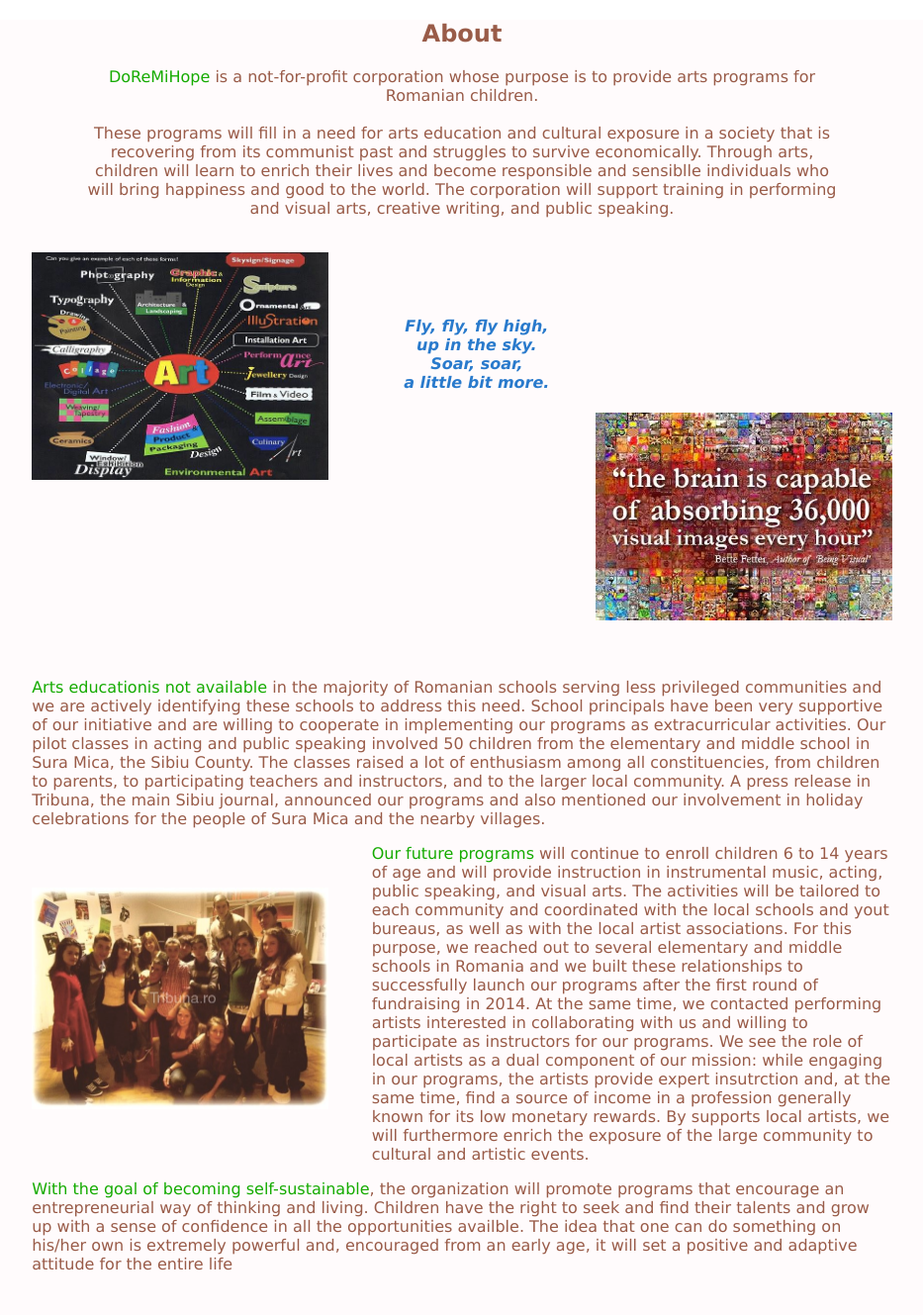
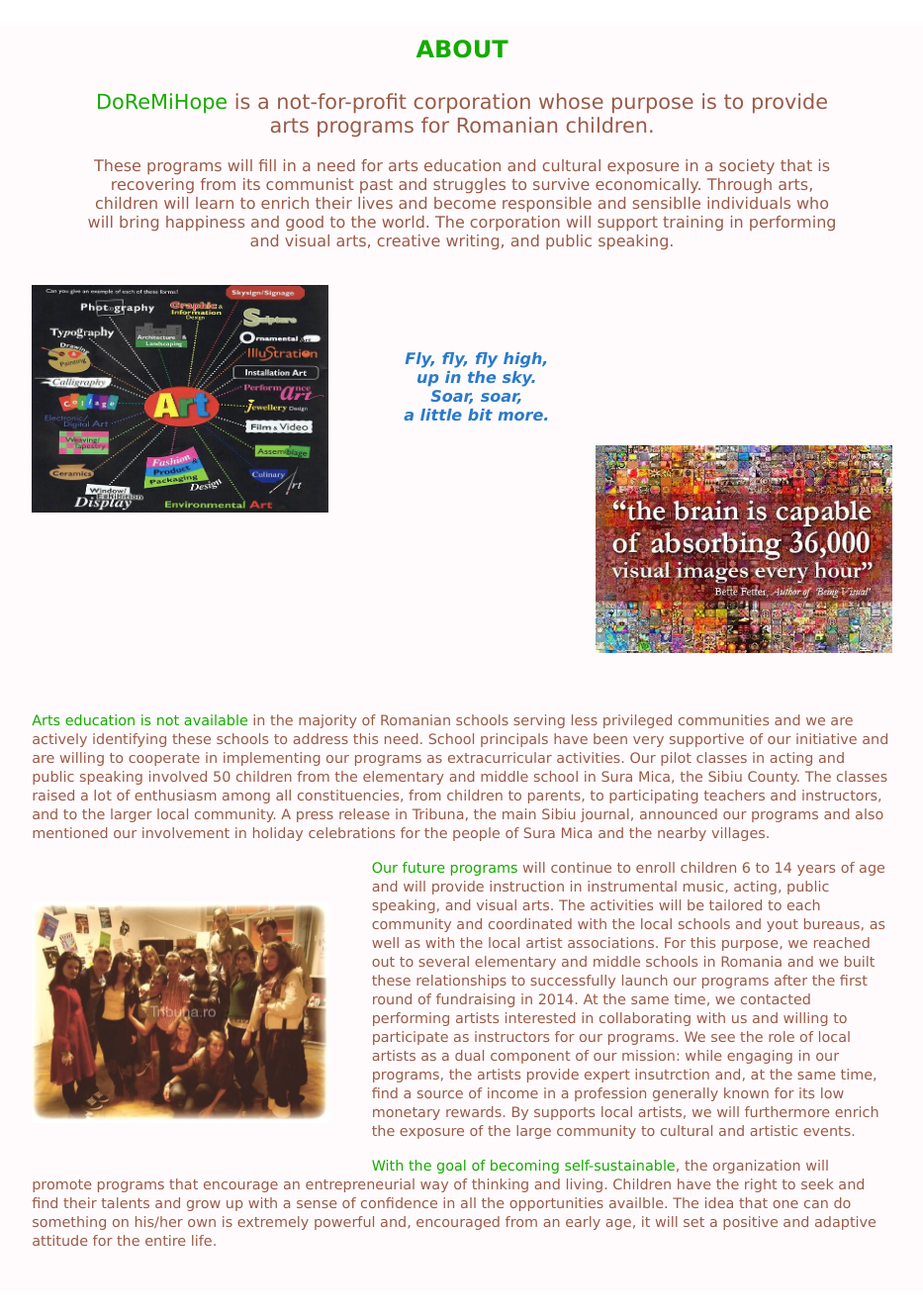
Before and after one commit to juljoseph33/DoReMiHope, a PHP site: page /about.php in a window 1280 px wide. Shown: the part 83-1412 px from the top of the page at 99% size, without its empty margins (173-1106 px from the left). After the commit the page ends 1343 px from the top, so only its background shows below. Run offline with PHP 8.4, Linux system fonts and the light colour scheme.

Commit message:
changed some little things

```diff
--- a/about.php
+++ b/about.php
@@ -12,10 +12,10 @@
 		<div class="menu"><?php include './menu.php';?></div>
 	</div>
 	<div id="about">
-		<h2>About</h2>
+		<h2>ABOUT</h2>
 		<p id="aboutIntro">
-			<span class="green">DoReMiHope</span> is a not-for-profit corporation whose purpose is to provide arts programs for Romanian children.<br><br>
-			These programs will fill in a need for arts education and cultural exposure in a society that is recovering from its communist past and struggles to survive economically. Through arts, children will learn to enrich their lives and become responsible and sensiblle individuals who will bring happiness and good to the world. The corporation will support training in performing and visual arts, creative writing, and public speaking.
+			<span id="big"><span class="green">DoReMiHope</span> is a not-for-profit corporation whose purpose is to provide arts programs for Romanian children.</span><br><br>
+			<span id="middle">These programs will fill in a need for arts education and cultural exposure in a society that is recovering from its communist past and struggles to survive economically. Through arts, children will learn to enrich their lives and become responsible and sensiblle individuals who will bring happiness and good to the world. The corporation will support training in performing and visual arts, creative writing, and public speaking.</span>
 		</p><br>
 		<div id="artPic"><img src="Img/artPic.png" alt="Art"></div>
 		<div id="quote">
@@ -28,14 +28,14 @@
 		<br><br>
 		<div id="aboutText">
 			<p>
-				<span class="green">Arts educationis not available</span> in the majority of Romanian schools serving less privileged communities and we are actively identifying these schools to address this need. School principals have been very supportive of our initiative and are willing to cooperate in implementing our programs as extracurricular activities. Our pilot classes in acting and public speaking involved 50 children from the elementary and middle school in Sura Mica, the Sibiu County. The classes raised a lot of enthusiasm among all constituencies, from children to parents, to participating teachers and instructors, and to the larger local community. A press release in Tribuna, the main Sibiu journal, announced our programs and also mentioned our involvement in holiday celebrations for the people of Sura Mica and the nearby villages.
+				<span id="small"><span class="green">Arts education is not available</span> in the majority of Romanian schools serving less privileged communities and we are actively identifying these schools to address this need. School principals have been very supportive of our initiative and are willing to cooperate in implementing our programs as extracurricular activities. Our pilot classes in acting and public speaking involved 50 children from the elementary and middle school in Sura Mica, the Sibiu County. The classes raised a lot of enthusiasm among all constituencies, from children to parents, to participating teachers and instructors, and to the larger local community. A press release in Tribuna, the main Sibiu journal, announced our programs and also mentioned our involvement in holiday celebrations for the people of Sura Mica and the nearby villages.</span>
 			</p>
 			<div id="groupPic"><img src="Img/groupPic.png" alt="GroupPic"></div>
 			<p>
-				<span class="green">Our future programs</span> will continue to enroll children 6 to 14 years of age and will provide instruction in instrumental music, acting, public speaking, and visual arts. The activities will be tailored to each community and coordinated with the local schools and yout bureaus, as well as with the local artist associations. For this purpose, we reached out to several elementary and middle schools in Romania and we built these relationships to successfully launch our programs after the first round of fundraising in 2014. At the same time, we contacted performing artists interested in collaborating with us and willing to participate as instructors for our programs. We see the role of local artists as a dual component of our mission: while engaging in our programs, the artists provide expert insutrction and, at the same time, find a source of income in a profession generally known for its low monetary rewards. By supports local artists, we will furthermore enrich the exposure of the large community to cultural and artistic events.
+				<span id="small"><span class="green">Our future programs</span> will continue to enroll children 6 to 14 years of age and will provide instruction in instrumental music, acting, public speaking, and visual arts. The activities will be tailored to each community and coordinated with the local schools and yout bureaus, as well as with the local artist associations. For this purpose, we reached out to several elementary and middle schools in Romania and we built these relationships to successfully launch our programs after the first round of fundraising in 2014. At the same time, we contacted performing artists interested in collaborating with us and willing to participate as instructors for our programs. We see the role of local artists as a dual component of our mission: while engaging in our programs, the artists provide expert insutrction and, at the same time, find a source of income in a profession generally known for its low monetary rewards. By supports local artists, we will furthermore enrich the exposure of the large community to cultural and artistic events.</span>
 			</p>
 			<p>
-				<span class="green">With the goal of becoming self-sustainable</span>, the organization will promote programs that encourage an entrepreneurial way of thinking and living. Children have the right to seek and find their talents and grow up with a sense of confidence in all the opportunities availble. The idea that one can do something on his/her own is extremely powerful and, encouraged from an early age, it will set a positive and adaptive attitude for the entire life
+				<span id="small"><span class="green">With the goal of becoming self-sustainable</span>, the organization will promote programs that encourage an entrepreneurial way of thinking and living. Children have the right to seek and find their talents and grow up with a sense of confidence in all the opportunities availble. The idea that one can do something on his/her own is extremely powerful and, encouraged from an early age, it will set a positive and adaptive attitude for the entire life.</span>
 			</p>
 		</div>
 	</div>
--- a/media.php
+++ b/media.php
@@ -43,7 +43,7 @@
 				</td>
 				<td>
 					<div id="figure5"><figure>
-						<img src="Img/houses.jpg" alt="fig5">
+						<img src="Img/casasec.jpg" alt="fig5">
 						<figcaption>We have encouraged children's creativity: face-to-face assignments: the real and the creative house! Read the story in Reomanian <a href="http://povestiinspirationale.ro/incurajati-originalitatea/" class="green">here</a>.</figcaption>
 					</figure></div>
 				</td>
--- a/styles/stylesheet.css
+++ b/styles/stylesheet.css
@@ -82,6 +82,11 @@ html, body {
 	padding-bottom: 1%;
 }
 
+#about h2 {
+  text-align: center;
+  margin: auto;
+  padding: 1%;
+}
 
 #aboutText {
   text-align: left;
@@ -131,10 +136,24 @@ html, body {
   padding-top: 5%;
 }
 
+#big {
+	font-size: 1.3em;
+}
+#middle {
+	font-size: 1em;
+}
+#small {
+	font-size: .9em;
+}
+#about h2 {
+	color: #15AB00;
+}
+
 
 #mediaTitle {
   text-align: center;
   margin: auto;
+  padding: 1%;
 }
 
 #media a {
@@ -143,11 +162,13 @@ html, body {
 
 #media a:hover {
   text-decoration: underline;
+  color: #BECBB2;
 }
 
 td {
   width: 30%;
   margin-top: 0;
+  vertical-align: top;
 }
 
 figcaption {
@@ -170,7 +191,8 @@ figure img, iframe {
 #contact #contactemail {
 	color: #15AB00;
 }
-#contact, #about {
+#contact, #about, #media {
+	margin-top: 2%;
 	text-align: center;
 	color: #995B48;
 	background-color: #fffbfc;
```
